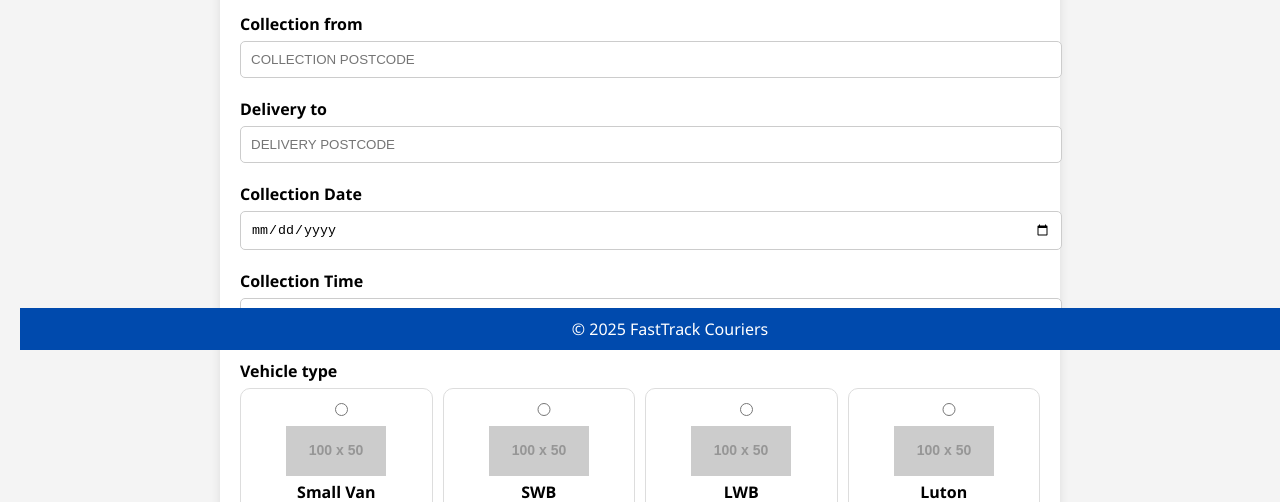
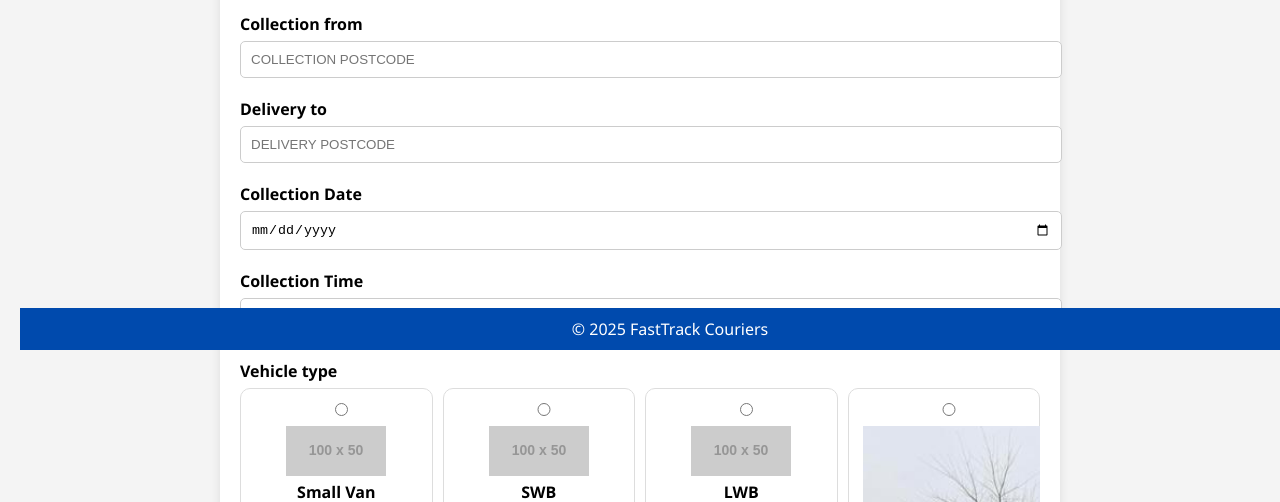
Before and after one commit to nextstepcourier/courier-website, a plain HTML site: page index.html in a window 1280 px wide. Shown: the part 450-952 px from the top of the page. Drawn offline with Linux system fonts and the light colour scheme; placeholder pictures from the web are drawn by us.

Commit message:
Update index.html

```diff
--- a/index.html
+++ b/index.html
@@ -86,7 +86,7 @@
         </label>
         <label class="vehicle">
           <input type="radio" name="vehicle" value="luton" />
-          <img src="https://via.placeholder.com/100x50?text=Luton" alt="Luton" />
+          <img src="Screenshot 2025-02-26 213841.png" alt="Luton" />
           <div>Luton<br>max 4.0 x 2.0 x 1.95 m<br>up to 1000 Kg</div>
         </label>
       </div>
```
